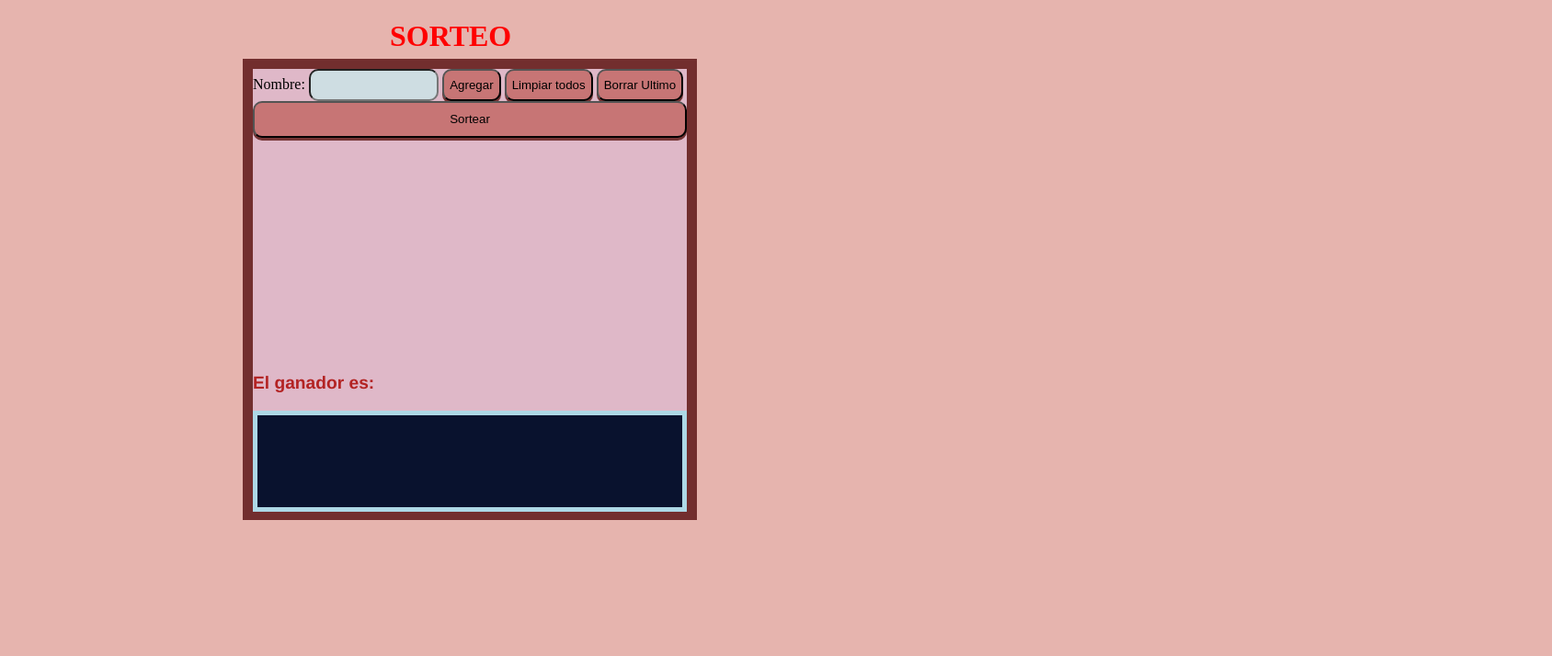
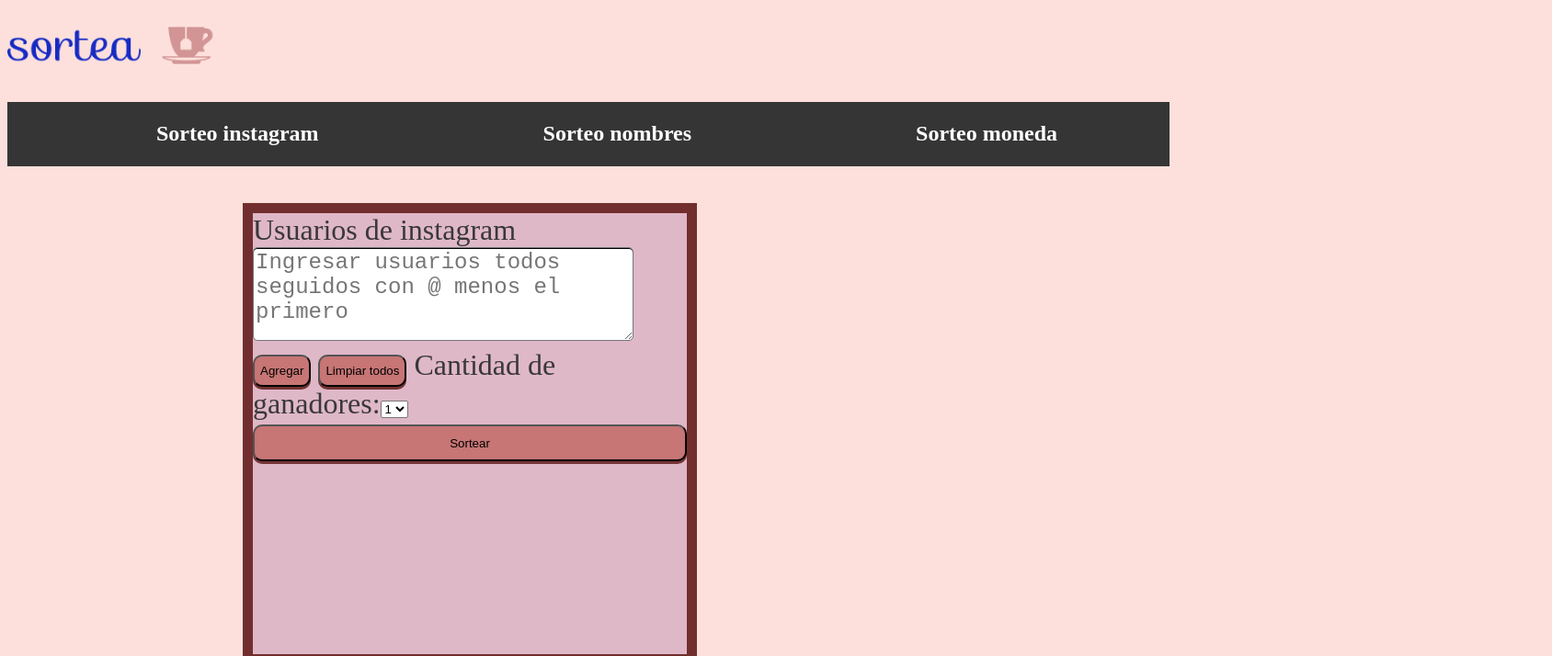
Before and after one commit to colorodriguezf/sorteate, a plain HTML site: page index.html in a window 1280 px wide. Shown: the top 714 px of the page at 92% size, 1688 px wide, since content can reach past the window. Drawn offline with Linux system fonts and the light colour scheme.

Commit message:
Se agrego la modalidad de sorteo instagram @, falta agregar el sorteo por nombres, y por moneda

```diff
--- a/estilos/styles.css
+++ b/estilos/styles.css
@@ -1,5 +1,25 @@
 body {
-    background-color: rgb(230, 180, 174);
+    background-color: rgb(253, 224, 220);
+}
+img {
+    width: 18%;
+}
+nav {
+    height:70px;
+    background-color:rgb(54, 53, 53);
+}
+nav ul li {
+    list-style: none;
+    color: white;
+    font-weight: bolder;
+    font-size: 1.5rem;
+    position:relative;
+    top: 30%;
+}
+nav ul {
+    display:flex;
+    justify-content: space-around;
+    height:70px;
 }
 h1 {
     position: relative;
@@ -23,12 +43,16 @@ button {
 }
 .contenedor {
     display: inline-block;
-    margin-top: -1em;
+    margin-top: 40px;
     margin-left: 16em;
     border: solid 11px rgb(114, 46, 46);
     width: 29.5em;
     height: 30em;
     background-color: rgb(223, 184, 200);
+}
+.sorteoInstagram {
+    font-size: 2rem;
+    color: rgb(58, 56, 56);
 }
 
 .sortear {
@@ -61,11 +85,13 @@ button {
     background-color: rgb(9, 18, 46);
     margin:0;
 }
-input {
+textarea {
     padding: 2px;
-    width: 10em;
-    height: 2em;
-    border-radius: 10px;
-    background-color: rgb(206, 221, 226);
+    width: 17em;
+    height: 4em;
+    font-size: 1.5rem;
+    border-radius: 5px;
+    box-shadow: inset 0 1px;
+    background-color: rgb(255, 255, 255);
 
 }
--- a/index.html
+++ b/index.html
@@ -8,14 +8,31 @@
     <title>Sorteos</title>
 </head>
 <body>
-    <h1>SORTEO</h1>
+    <div>
+        <img src="img/logo_small.png" alt="">
+    </div>
+    <nav>
+        <ul>
+            <li>Sorteo instagram</li>
+            <li>Sorteo nombres</li>
+            <li>Sorteo moneda</li>
+        </ul>
+    </nav>
+
     <div class="contenedor">
-        <div class="">
-    Nombre:
-    <input id="nombre">
+        <div class="sorteoInstagram">
+    Usuarios de instagram
+    <textarea id="nombre" type="text" placeholder="Ingresar usuarios todos seguidos con @ menos el primero"></textarea>
     <button id="btn-agregar">Agregar</button>
     <button id="btn-reset">Limpiar todos</button>
-    <button id="borrar-ultimo">Borrar Ultimo</button>
+    <label>Cantidad de ganadores:</label><select id="ganadores">
+        <option value="1">1</optio>
+        <option value="2">2</optio>
+        <option value="3">3</optio>
+        <option value="4">4</optio>
+        <option value="5">5</optio>
+    </select>
+    <!-- <button id="borrar-ultimo">Borrar Ultimo</button> -->
     <button id="btn-sortear" class="sortear">Sortear</button>
 </div>
     <ul id="listado"></ul>
--- a/js/javascript.js
+++ b/js/javascript.js
@@ -1,13 +1,16 @@
 document.querySelector("#btn-agregar").addEventListener("click", agregar);
 document.querySelector("#btn-reset").addEventListener("click", reset);
-document.querySelector("#borrar-ultimo").addEventListener("click", borrarUltimo);
+// document.querySelector("#borrar-ultimo").addEventListener("click", borrarUltimo);
 document.querySelector("#btn-sortear").addEventListener("click", sortear);
 
-let nombres = [];
+let nombres="";
 
 function agregar() {
   let nombre = document.getElementById("nombre").value;
-  nombres.push(nombre);
+  // nombres.push(nombre);
+  //PEDIR QUE EL PRIMERO SEA SIN @ HASTA PODER ARREGLAR ESE ERROR
+ nombres = nombre.split('@');
+console.log(nombres);
   mostrar();
   //borro el valor del input
    document.getElementById("nombre").value="";
@@ -19,18 +22,34 @@ function reset() {
   mostrar();
 }
 
-function borrarUltimo() {
-  nombres.pop();
-  mostrar();
-}
+// function borrarUltimo() {
+//   nombres.pop();
+//   mostrar();
+// }
 
 function mostrar() {
   let lista = document.getElementById("listado");
   lista.innerHTML = ""; //borro todo lo que haya
-  for(let n of nombres){
+  for(const n of nombres){
     lista.innerHTML = lista.innerHTML +
-      `<li> ${n} </li>`;
+      `<li> ${n} </li> <button class="borrarNombre" value=${n}>X</button>`;
   }
+  let borrarNombre= document.querySelectorAll(".borrarNombre");
+  for (const btn of borrarNombre) {
+    console.log(btn.value);
+    btn.addEventListener("click", eliminarNombre);
+  }
+}
+function eliminarNombre() {
+  let a=event.currentTarget.value;
+  let indice = nombres.indexOf(a);
+  console.log(indice);
+
+  nombres.splice(indice,1);
+  mostrar();
+
+  console.log(nombres);
+
 }
 
 function sortear() {
```
Also changed, not shown: img/logo_small.png (added).
